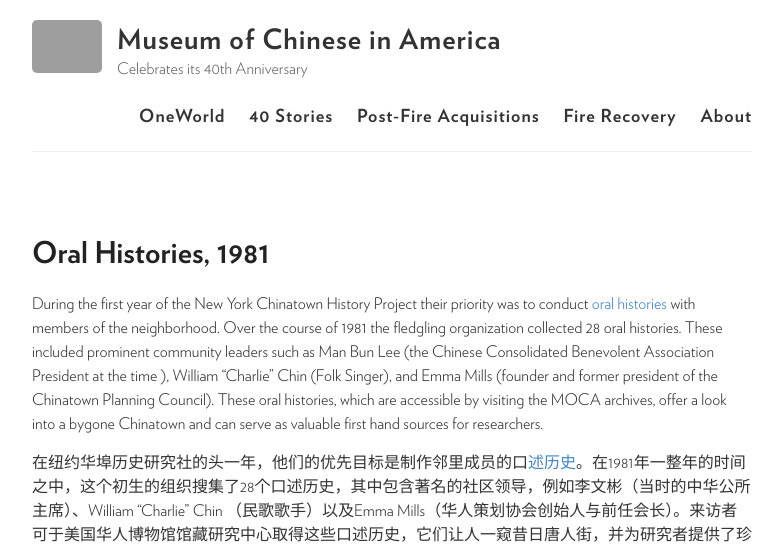
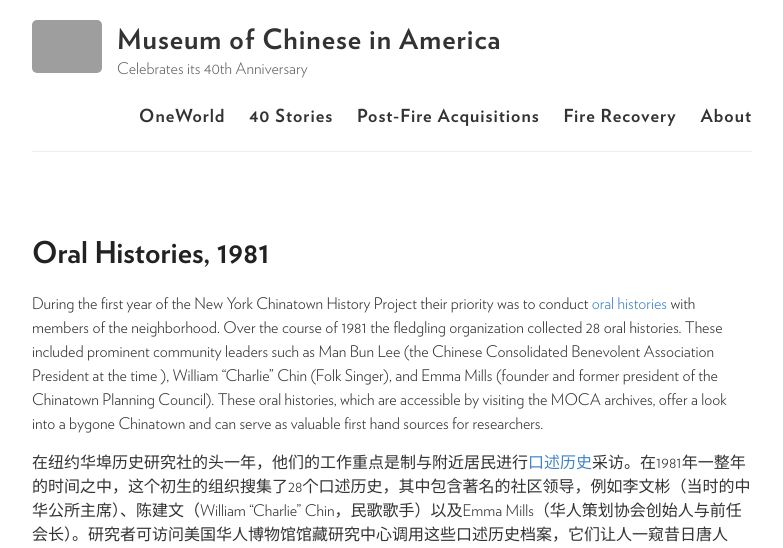
Before and after one commit to moca40/moca40.github.io, a Jekyll site: the page built from _stories/1981-01-01-oral-histories.md, in a window 1280 px wide, cut to the strip 0-548 px from the top of the page. Shown: the whole strip, without its empty margins (248-1031 px from the left). Built offline with Jekyll 4.4.1, drawn with Linux system fonts in a browser that asks for light colours; some of the changed text lies outside the part shown; grey boxes are pictures that could not be loaded.

Commit message:
Update 1981-01-01-oral-histories.md

```diff
--- a/_stories/1981-01-01-oral-histories.md
+++ b/_stories/1981-01-01-oral-histories.md
@@ -21,6 +21,6 @@
 
 During the first year of the New York Chinatown History Project their priority was to conduct [oral histories](http://ohms.mocanyc.org/) with members of the neighborhood.  Over the course of 1981 the fledgling organization collected 28 oral histories.  These included prominent community leaders such as Man Bun Lee (the Chinese Consolidated Benevolent Association President at the time ), William “Charlie” Chin (Folk Singer), and Emma Mills (founder and former president of the Chinatown Planning Council).  These oral histories, which are accessible by visiting the MOCA archives, offer a look into a bygone Chinatown and can serve as valuable first hand sources for researchers.
 
-在纽约华埠历史研究社的头一年，他们的优先目标是制作邻里成员的口[述历史](http://ohms.mocanyc.org/)。在1981年一整年的时间之中，这个初生的组织搜集了28个口述历史，其中包含著名的社区领导，例如李文彬（当时的中华公所主席）、William “Charlie” Chin （民歌歌手）以及Emma Mills（华人策划协会创始人与前任会长）。来访者可于美国华人博物馆馆藏研究中心取得这些口述历史，它们让人一窥昔日唐人街，并为研究者提供了珍贵的一手史料。
+在纽约华埠历史研究社的头一年，他们的工作重点是制与附近居民进行[口述历史](http://ohms.mocanyc.org/)采访。在1981年一整年的时间之中，这个初生的组织搜集了28个口述历史，其中包含著名的社区领导，例如李文彬（当时的中华公所主席）、陈建文（William “Charlie” Chin，民歌歌手）以及Emma Mills（华人策划协会创始人与前任会长）。研究者可访问美国华人博物馆馆藏研究中心调用这些口述历史档案，它们让人一窥昔日唐人街，并为研究者提供了珍贵的一手史料。
 
 {% include slideshow.html %}
```
